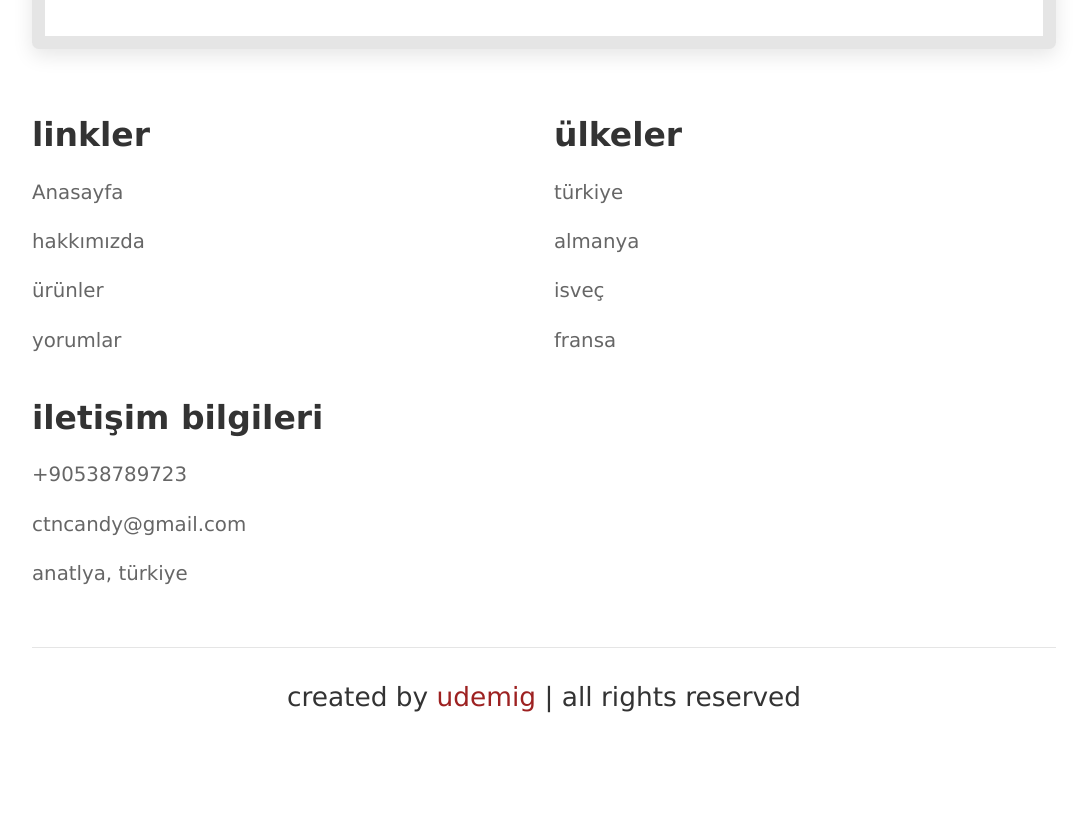
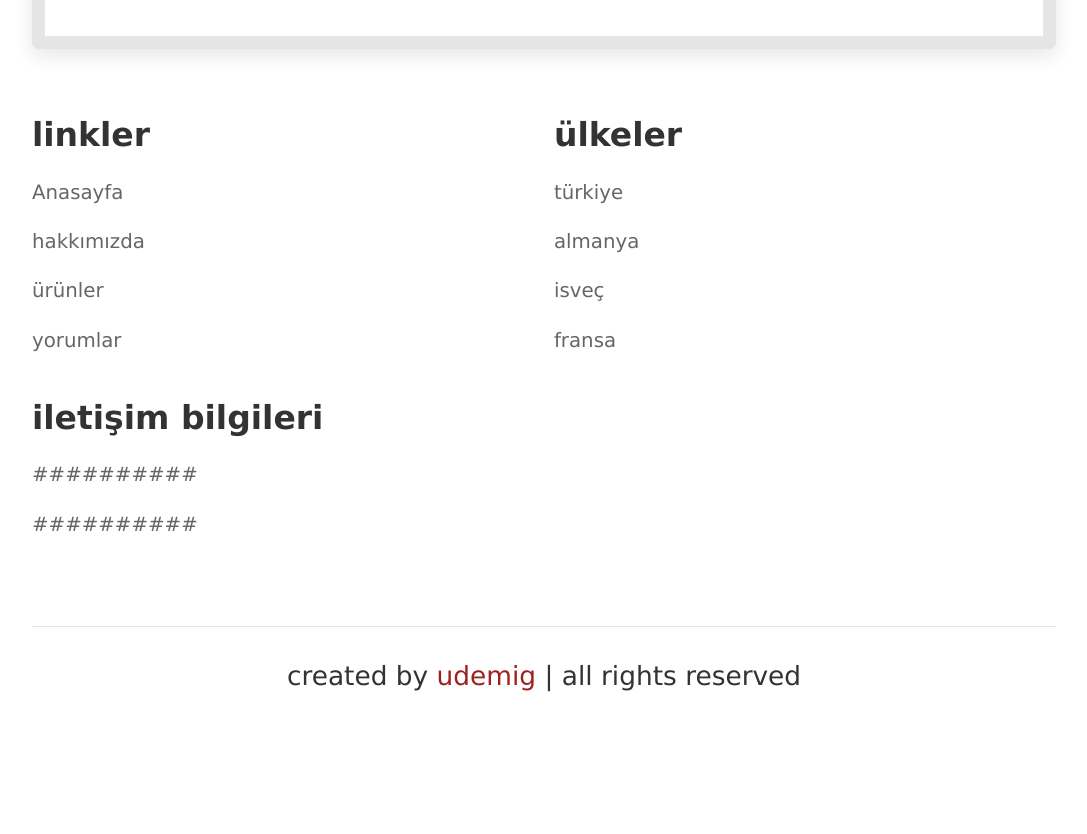
Before and after one commit to user-beti/site_ornegi, a plain HTML site: page ders_proje_manga/index.html in a window 1280 px wide. Shown: the part 5389-6223 px from the top of the page, without its empty margins (96-1183 px from the left). Drawn offline with Linux system fonts and the light colour scheme.

Commit message:
Update index.html

```diff
--- a/ders_proje_manga/index.html
+++ b/ders_proje_manga/index.html
@@ -302,9 +302,9 @@
         </div>
         <div class="box">
             <h3>iletişim bilgileri</h3>
-            <a href="#">+90538789723</a>
-            <a href="#">ctncandy@gmail.com</a>
-            <a href="#">anatlya, türkiye</a>
+            <a href="#">##########</a>
+            <a href="#">##########</a>
+            <a href="#"###########</a>
             <img src="/images/payment.png" alt="">
         </div>
     </div>
```
